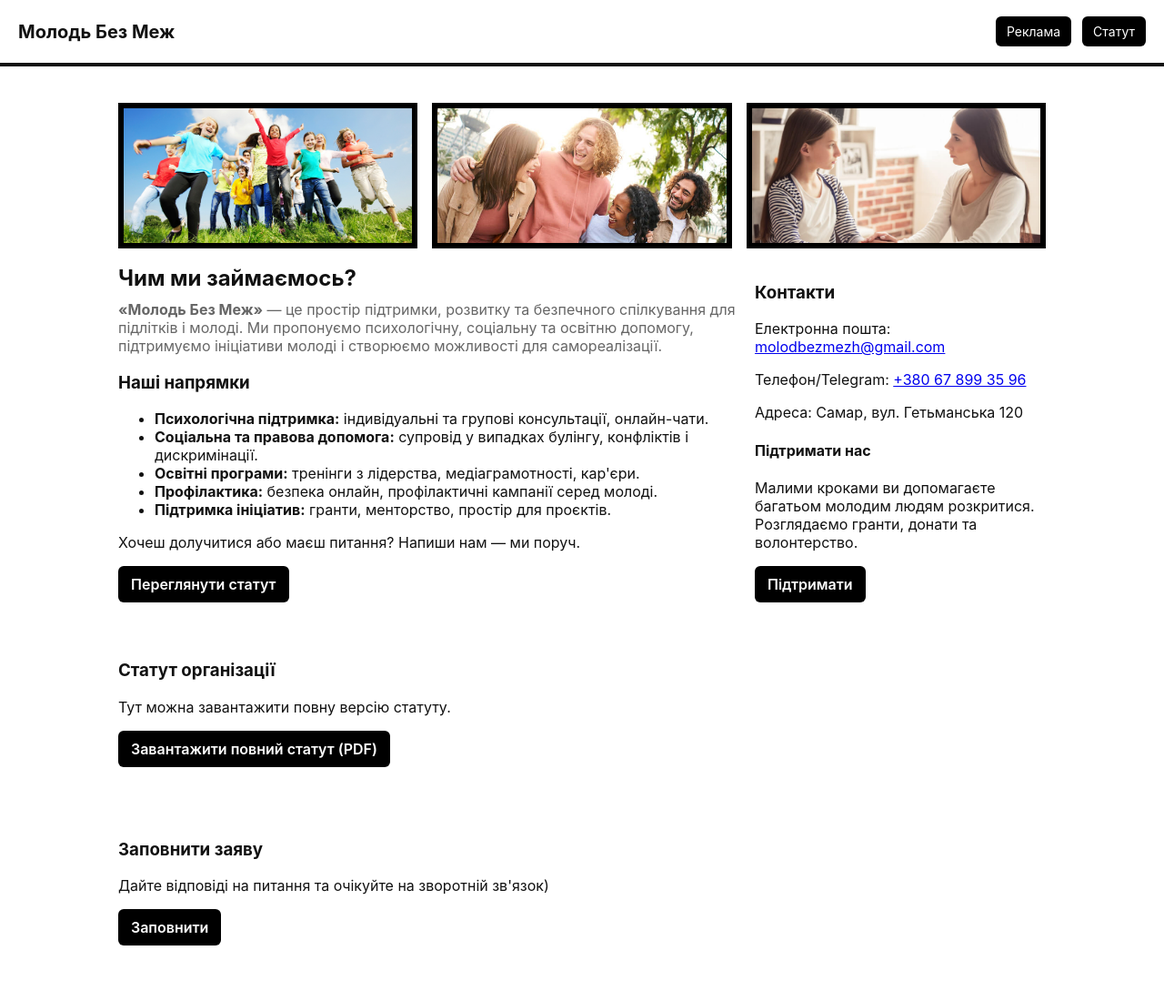
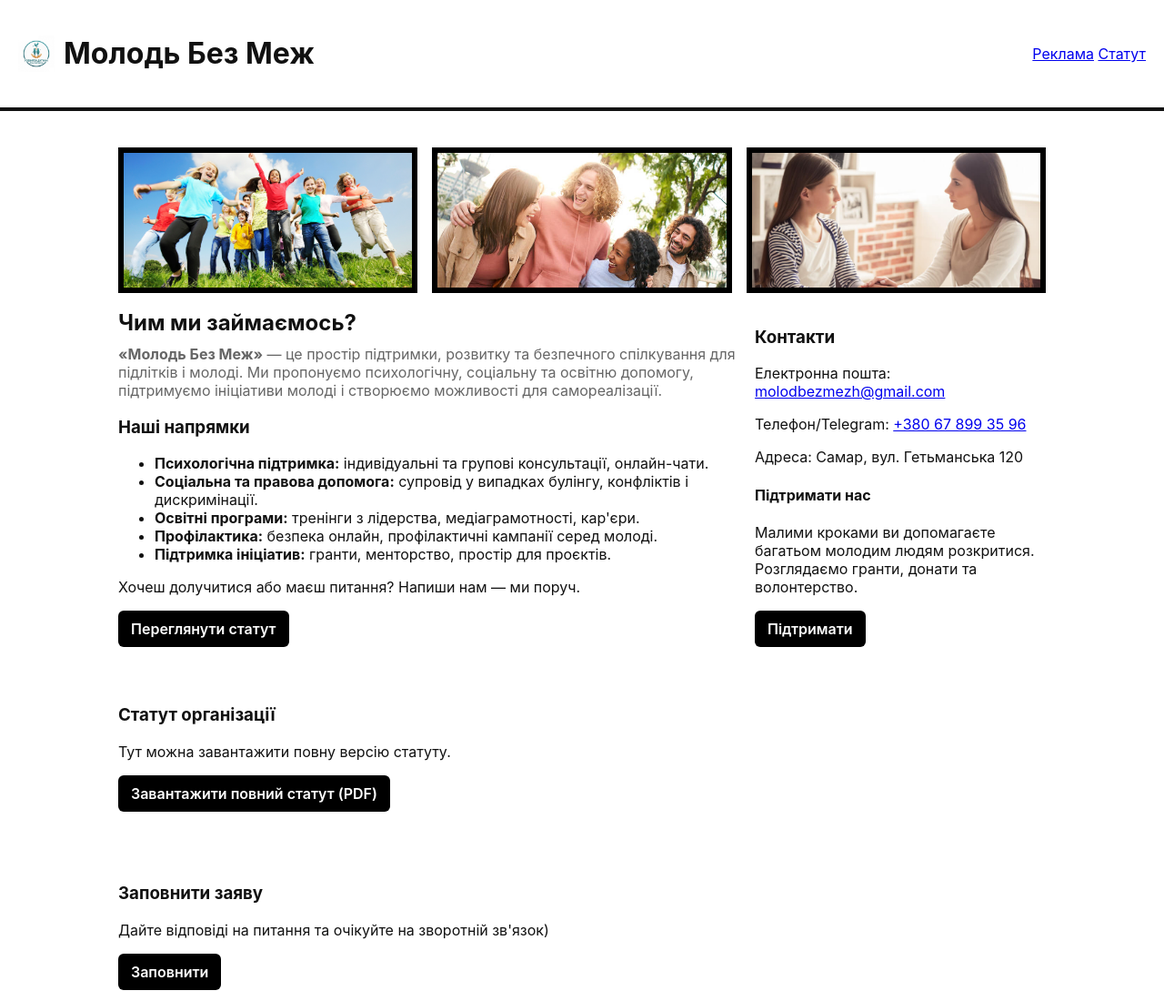
Before and after one commit to AnDiamond/molodbezmezh, a plain HTML site: page index.html in a window 1280 px wide. Shown: the top 1100 px of the page at 91% size. Drawn offline with Linux system fonts and the light colour scheme.

Commit message:
Update header with logo and navigation links

```diff
--- a/index.html
+++ b/index.html
@@ -42,12 +42,29 @@
 </head>
 <body>
   <header>
-    <div class="brand">Молодь Без Меж</div>
-    <nav class="top-links">
-      <a href="https://drive.google.com/file/d/1RtedbMFbCgapD0wCPwB4mU2DgEdf3eQ6/view?usp=sharing">Реклама</a>
-      <a href="#statut">Статут</a>
+    <div class="logo-title">
+      <img src="images/Logo.png" alt="Logo" class="logo" />
+      <h1>Молодь Без Меж</h1>
+    </div>
+
+    <nav>
+      <a href="#" class="ad-link">Реклама</a>
+      <a href="statut.html" class="statute-link">Статут</a>
     </nav>
   </header>
+
+  <style>
+    .logo-title {
+      display: flex;
+      align-items: center;
+      gap: 10px;
+    }
+
+    .logo {
+      width: 40px;
+      height: auto;
+    }
+  </style>
 
   <main class="hero">
     <!-- Фото: замініть src на свої файли -->
```
